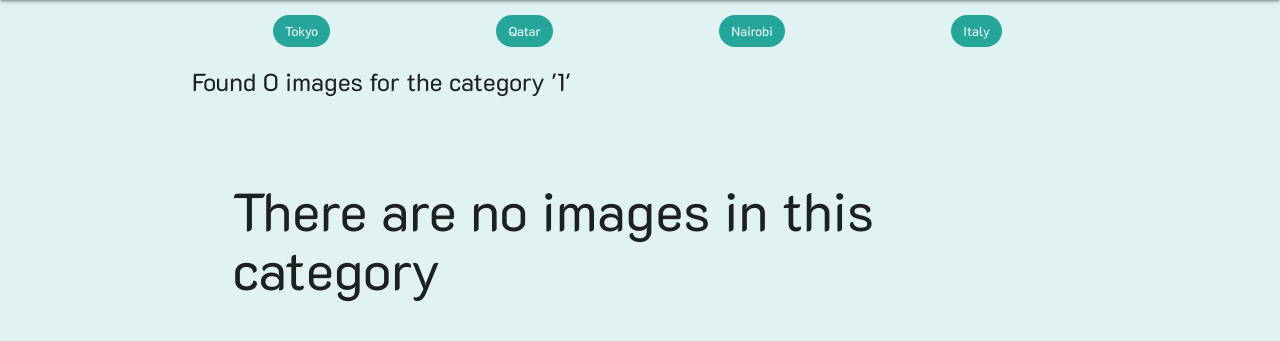
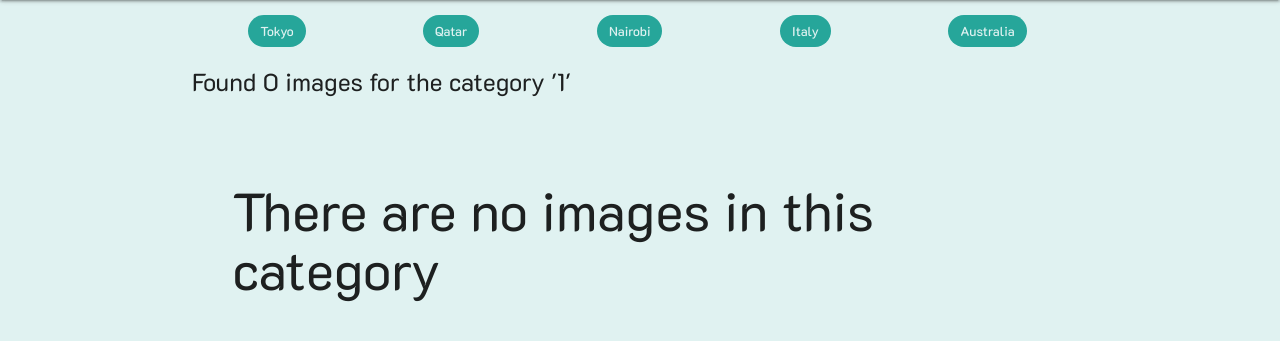
Before and after one commit to sharonkorir/picha, a Django app: page /location/1/ in a window 1280 px wide. Shown: the part 64-405 px from the top of the page. Run offline with Django 4.2, Linux system fonts and the light colour scheme; data that the repository does not hold is empty; some web fonts are replaced.

Commit message:
add images, categories and locations

```diff
--- a/gallery/templates/index.html
+++ b/gallery/templates/index.html
@@ -43,6 +43,9 @@
       </div>
       <div class="chip teal lighten-1">
         <a href="{%url 'filter_images' location='italy'%}">Italy</a>
+      </div>
+      <div class="chip teal lighten-1">
+        <a href="{%url 'filter_images' location='australia'%}">Australia</a>
       </div>
     </ul>
   </div>
--- a/gallery/templates/location.html
+++ b/gallery/templates/location.html
@@ -16,6 +16,9 @@
       </div>
       <div class="chip teal lighten-1">
         <a href="{%url 'filter_images' location='italy'%}">Italy</a>
+      </div>
+      <div class="chip teal lighten-1">
+        <a href="{%url 'filter_images' location='australia'%}">Australia</a>
       </div>
     </ul>
   </div>
```
Also changed, not shown: media/images/abed-ismail-S3Xu9cvq2d0-unsplash_1.jpg (added), media/images/annie-spratt-pbrQvuKJQf8-unsplash.jpg (added), media/images/bady-abbas-hxi_yRxODNc-unsplash.jpg (added), media/images/donny-jiang-42gFAgdIUC8-unsplash.jpg (added), media/images/ian-dooley-hpTH5b6mo2s-unsplash_1.jpg (added), media/images/nico-baum-fQ7oU8JVT1A-unsplash.jpg (added), 3 other files.
